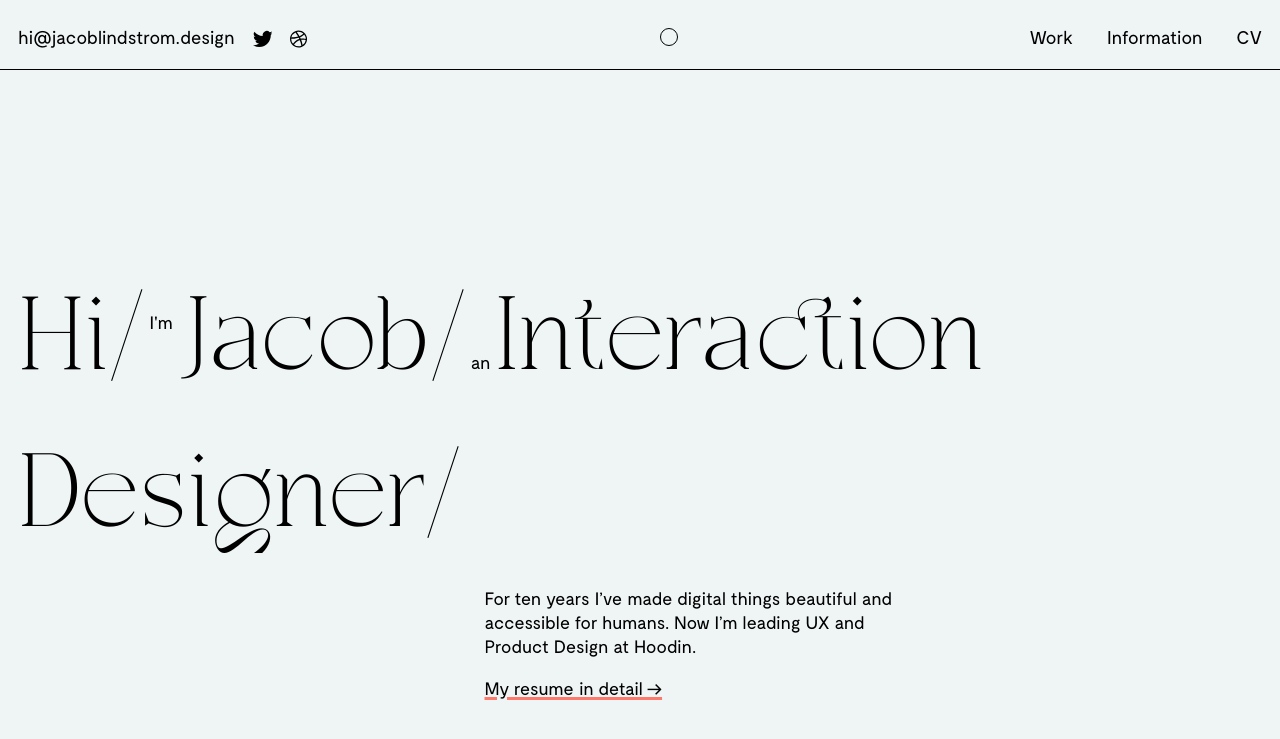
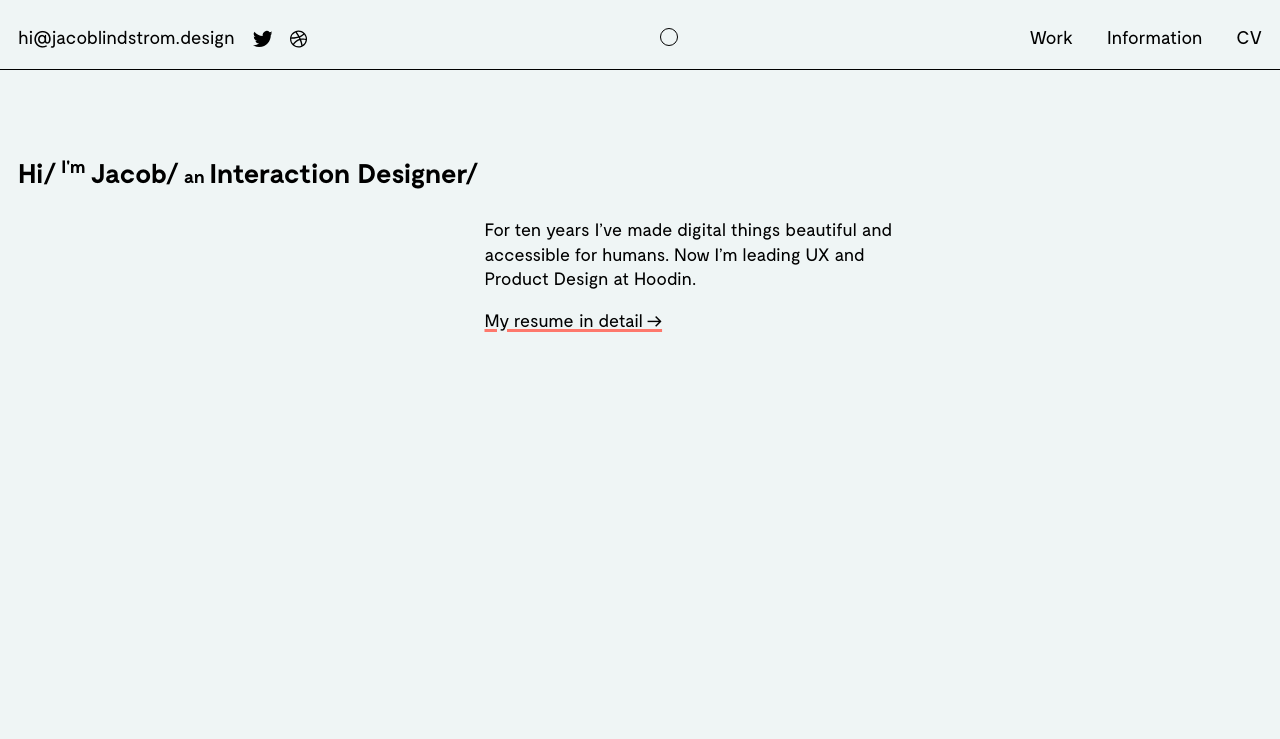
Before and after one commit to jacoblindstrm/jacoblindstrm.github.io, a Jekyll site: the page built from index.html, in a window 1280 px wide. Shown: the top 739 px of the page. Built offline with Jekyll 4.4.1, drawn with Linux system fonts in a browser that asks for light colours; comment, search, counter and statistics services are not loaded.

Commit message:
Update index.scss

```diff
--- a/_sass/index.scss
+++ b/_sass/index.scss
@@ -7,13 +7,8 @@
         }
 
         h1 {
-            font-family: var(--font-heading);
-            font-weight: normal;
-            font-size: 18vw;
-            margin: 0;
             grid-column: 1 / -1;
             grid-row: 10;
-            margin-top: clamp(var(--spacing-xl), 20vh, 12rem);
 
             sup,
             sub {
@@ -29,7 +24,6 @@
 
             @media (min-width: $screen-m) {
                 grid-column: 1 / -1;
-                font-size: 9.1vw;
             }
 
             @media (min-width: $screen-l) {
```
